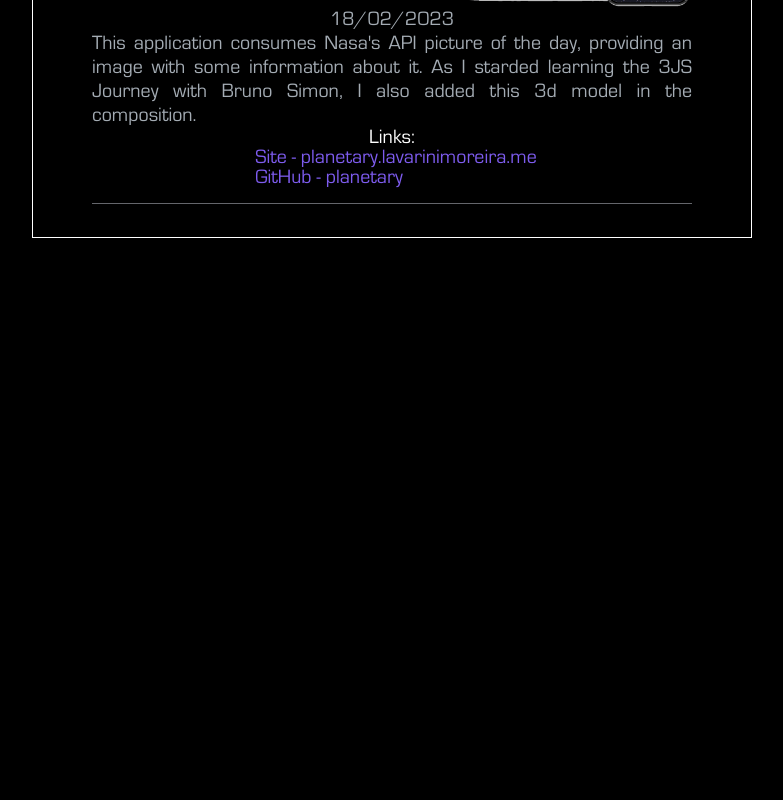
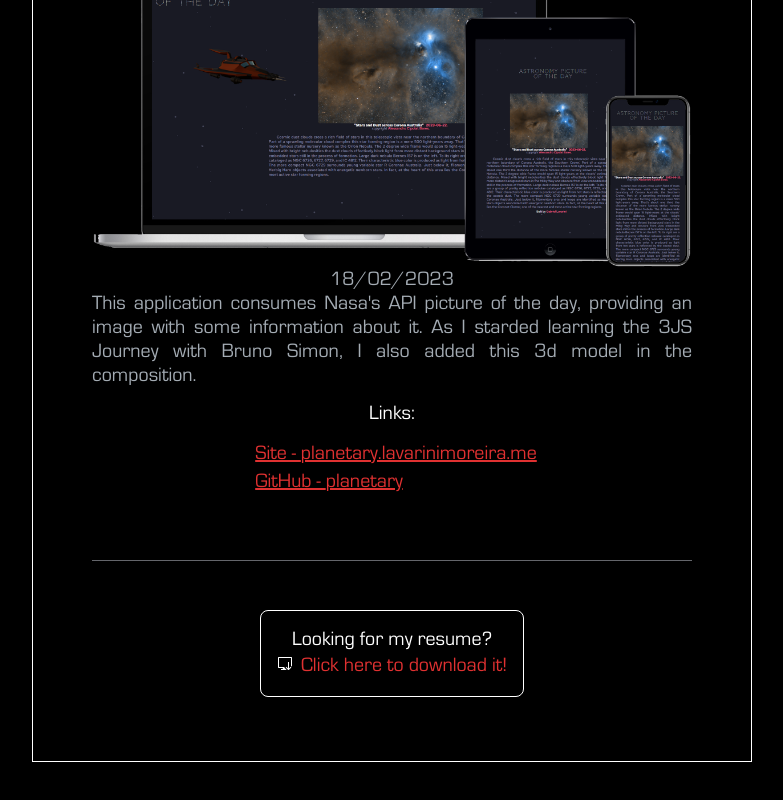
Before and after one commit to lavarinimoreira/portfolio-website, a React (Vite) app: page /projects in a window 1280 px wide. Shown: the part 1846-2646 px from the top of the page, without its empty margins (248-1031 px from the left). Before the commit the page ends 2180 px from the top, so only its background shows below. Built offline with nearby package versions, Linux system fonts and the light colour scheme.

Commit message:
updating meadia: projects

```diff
--- a/src/components/english/projects.tsx
+++ b/src/components/english/projects.tsx
@@ -5,6 +5,9 @@ import {
   LineBreak,
 } from "../styles/projects";
 import projectsEnglish from "../../data/projects.json";
+import { Resume } from "../styles/projects";
+
+import { VscDesktopDownload } from "react-icons/vsc";
 
 function EnglishProjects() {
   return (
@@ -33,6 +36,18 @@ function EnglishProjects() {
             <LineBreak />
           </ProjectsCard>
         ))}
+
+        <Resume>
+          <p>Looking for my resume?</p>
+          <div>
+            <span className="download-icon">
+              <VscDesktopDownload />
+            </span>
+            <a href="" download="gabriel-resume">
+              Click here to download it!
+            </a>
+          </div>
+        </Resume>
       </ProjectsContent>
     </Projects>
   );
--- a/src/components/styles/projects.ts
+++ b/src/components/styles/projects.ts
@@ -26,6 +26,12 @@ export const Projects = styled.div`
   h3 {
     margin-top: 2rem;
     margin-bottom: 1rem;
+    color: ${({ theme }) => theme.colors.white};
+  }
+
+  h4 {
+    margin-top: 1rem;
+    margin-bottom: 1rem;
   }
 
   @media (max-width: 815px) {
@@ -43,7 +49,6 @@ export const Projects = styled.div`
 
     p {
       font-size: 1.1rem;
-      text-align: center;
     }
   }
 
@@ -56,6 +61,10 @@ export const Projects = styled.div`
 
     h2 {
       font-size: 2rem;
+    }
+
+    h3 {
+      text-align: center;
     }
 
     h4 {
@@ -76,7 +85,7 @@ export const ProjectsContent = styled.div`
 
   border: 1px solid white;
   box-sizing: border-box;
-  padding: 2rem;
+  padding: 2rem 2rem 4rem 2rem;
 
   @media (max-width: 750px) {
     width: 30rem;
@@ -88,10 +97,16 @@ export const ProjectsContent = styled.div`
 
   a {
     text-decoration: none;
-    color: ${({ theme }) => theme.colors.purple};
+    color: ${({ theme }) => theme.colors.red};
     font-size: 1.25rem;
 
     margin-left: 0.5rem;
+    line-height: 1.8rem;
+
+    transition: 0.4s;
+    &:hover {
+      color: ${({ theme }) => theme.colors.white};
+    }
   }
 `;
 
@@ -117,6 +132,10 @@ export const Resume = styled.div`
     margin-left: 0.5rem;
   }
 
+  p {
+    color: white;
+  }
+
   @media (max-width: 500px) {
     width: 91%;
   }
@@ -134,6 +153,10 @@ export const ProjectsCard = styled.div`
     height: 310px;
   }
 
+  a {
+    text-decoration: underline;
+  }
+
   @media (max-width: 1055px) {
     & {
       width: 400px;
@@ -145,13 +168,22 @@ export const ProjectsCard = styled.div`
       margin: 0;
     }
   }
+
+  @media (max-width: 500px) {
+    width: 280px;
+
+    a {
+      font-size: 1.1rem;
+    }
+  }
 `;
 
 export const LineBreak = styled.div`
   width: 100%;
   border-top: ${({ theme }) => theme.colors.gray600} solid 1px;
   height: 1px;
-  margin-top: 1rem;
+  margin-top: 4rem;
+  margin-bottom: 2rem;
 
   @media (max-width: 750px) {
     width: 75%;
```
